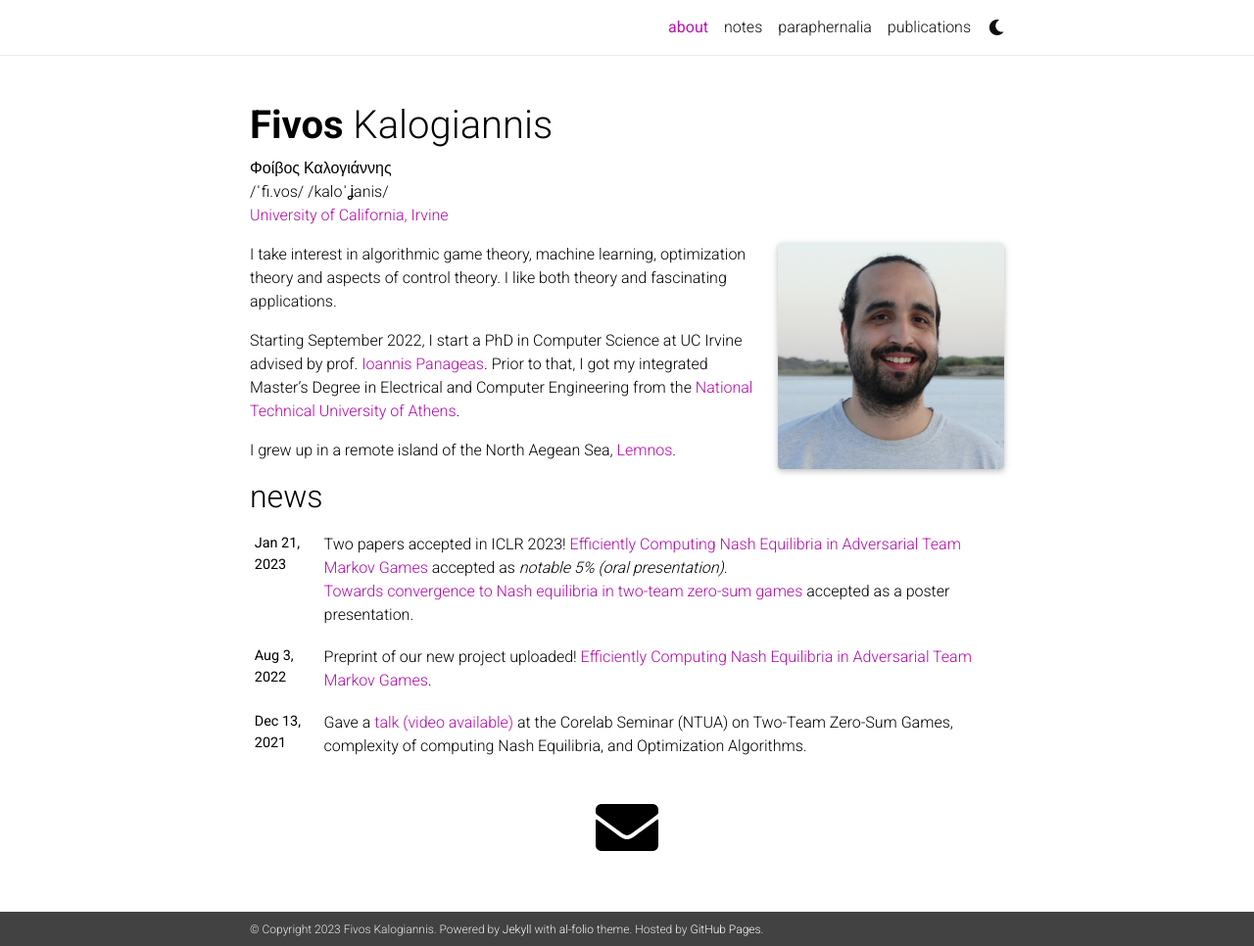
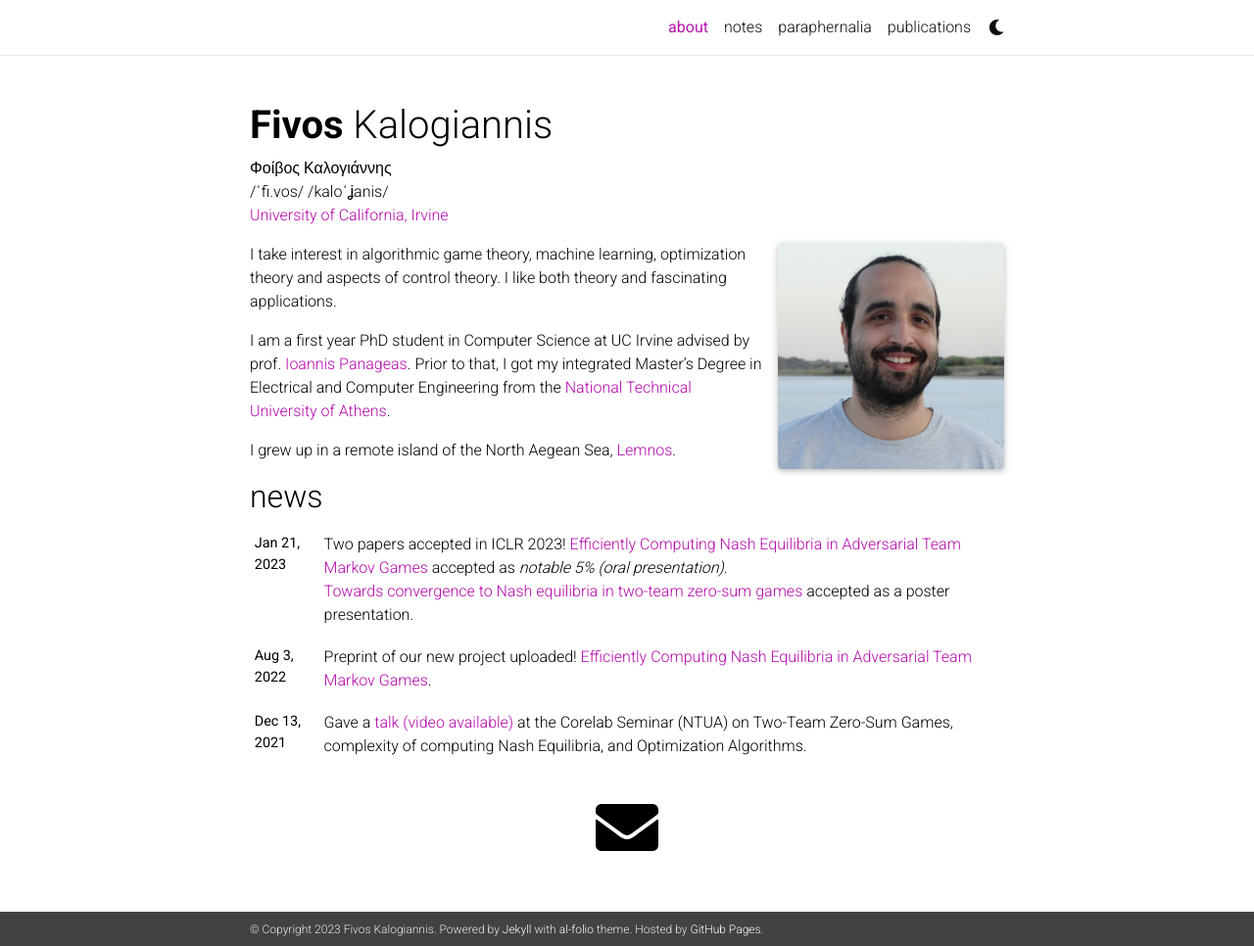
Before and after one commit to fivoskal/fivoskal.github.io, a Jekyll site: the page built from _pages/about.md, in a window 1280 px wide and 966 px high. Shown: the whole window at 98% size. Built offline with Jekyll 4.4.1, drawn with Linux system fonts in a browser that asks for light colours; nearby versions of some CDN libraries; comment, search, counter and statistics services are not loaded; a style sheet for code colours, icons or effects is not loaded; part of the change alters nothing that is shown.

Commit message:
edits small

```diff
--- a/_config.yml
+++ b/_config.yml
@@ -53,7 +53,7 @@ github_username: #fivoskal# your GitHub user name
 gitlab_username: # your GitLab user name
 twitter_username: # your Twitter handle
 linkedin_username: # your LinkedIn user name
-scholar_userid: # your Google Scholar ID
+scholar_userid: FVEj9MIAAAAJ
 orcid_id: # your ORCID ID
 medium_username: # your Medium username
 quora_username: # your Quora username
@@ -154,10 +154,10 @@ github: [metadata]
 # Jekyll Scholar
 # -----------------------------------------------------------------------------
 
-# scholar:
+scholar:
 
-#   last_name: Einstein
-#   first_name: [Albert, A.]
+  last_name: Kalotiannis
+  first_name: [Fivos, F.]
 
 #   style: apa
 #   locale: en
--- a/_pages/about.md
+++ b/_pages/about.md
@@ -18,7 +18,7 @@ social: true  # includes social icons at the bottom of the page
 ---
 I take interest in algorithmic game theory, machine learning, optimization theory and aspects of control theory. I like both theory and fascinating applications.
 
-Starting September 2022, I start a PhD in Computer Science at UC Irvine advised by prof. [Ioannis Panageas](https://panageas.github.io/).
+I am a first year PhD student in Computer Science at UC Irvine advised by prof. [Ioannis Panageas](https://panageas.github.io/).
 Prior to that, I got my integrated Master's Degree in Electrical and Computer Engineering from the [National Technical University of Athens](https://www.ece.ntua.gr/en).
 
 I grew up in a remote island of the North Aegean Sea, [Lemnos](https://en.wikipedia.org/wiki/Lemnos).
```
